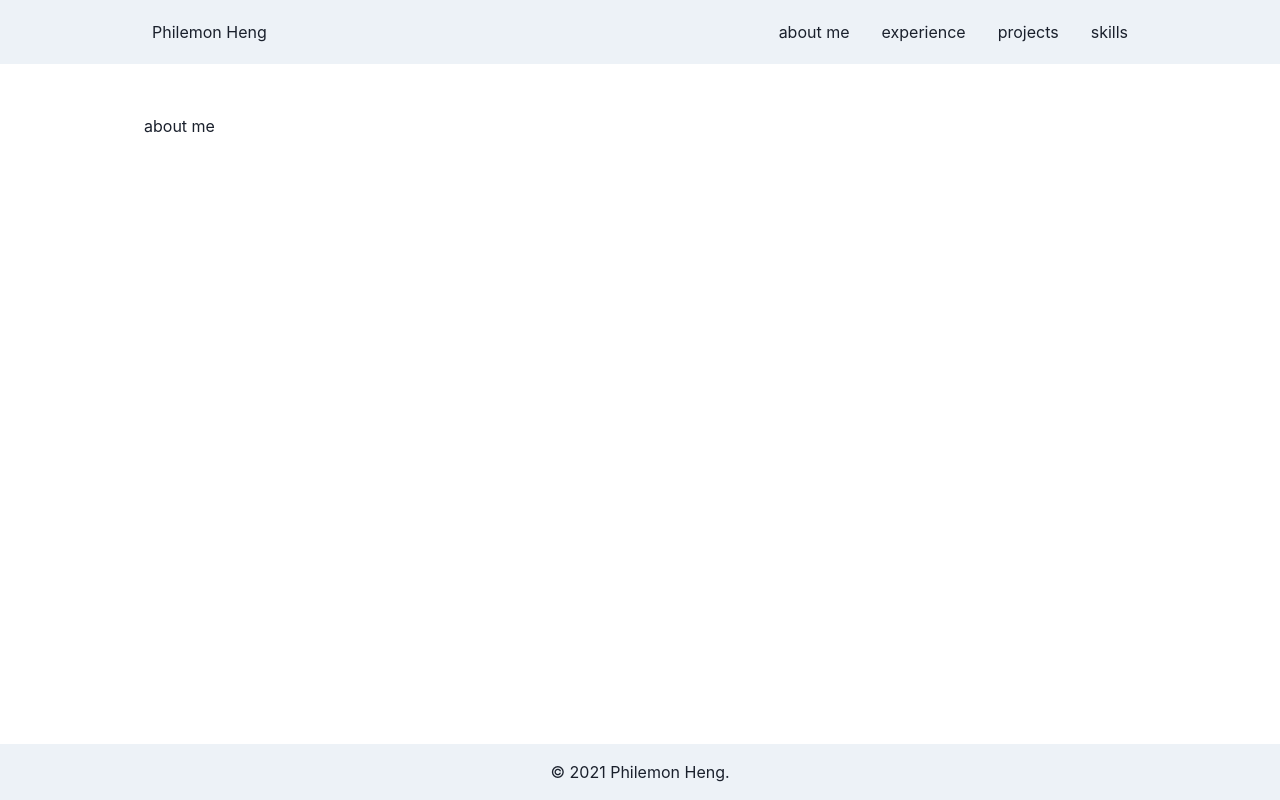
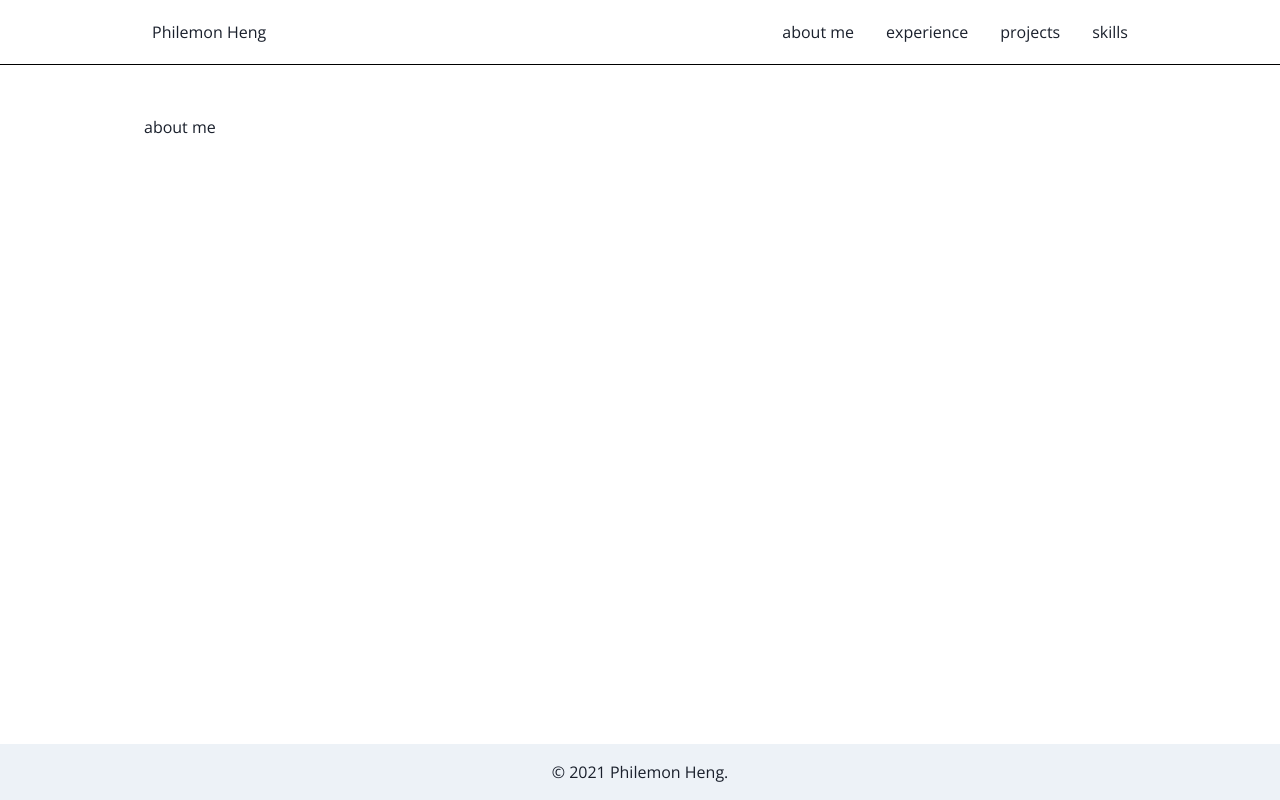
Before and after one commit to fillingthemoon/personal-website-02, a Next.js app: page / in a window 1280 px wide. Built offline with nearby package versions, Linux system fonts and the light colour scheme.

Commit message:
add theme and Open Sans

```diff
--- a/components/layout/navbar.js
+++ b/components/layout/navbar.js
@@ -8,7 +8,6 @@
   Link,
   IconButton,
   useDisclosure,
-  useColorModeValue,
   Stack,
 } from '@chakra-ui/react'
 import { HamburgerIcon, CloseIcon } from '@chakra-ui/icons'
@@ -40,7 +39,7 @@
       rounded={'md'}
       _hover={{
         textDecoration: 'none',
-        bg: useColorModeValue('gray.200', 'gray.700'),
+        bg: 'black',
       }}
     >
       {name}
@@ -52,7 +51,7 @@
   const { isOpen, onOpen, onClose } = useDisclosure()
 
   return (
-    <Box bg={useColorModeValue('gray.100', 'gray.900')}>
+    <Box borderBottom="1px solid black">
       <Container  maxW="container.lg">
         <Flex h={16} alignItems={'center'} justify={'space-between'}>
           <IconButton
--- a/pages/_app.js
+++ b/pages/_app.js
@@ -2,10 +2,11 @@
 import '../styles/globals.css'
 
 import { ChakraProvider } from '@chakra-ui/react'
+import theme from '../theme'
 
 function MyApp({ Component, pageProps }) {
   return (
-    <ChakraProvider>
+    <ChakraProvider theme={theme}>
       <Layout>
         <Component {...pageProps} />
       </Layout>
--- a/pages/index.js
+++ b/pages/index.js
@@ -5,6 +5,12 @@
     <div>
       <Head>
         <title>about me</title>
+        <link rel="preconnect" href="https://fonts.googleapis.com" />
+        <link rel="preconnect" href="https://fonts.gstatic.com" crossOrigin />
+        <link
+          href="https://fonts.googleapis.com/css2?family=Open+Sans:ital,wght@0,300;0,400;0,600;0,700;0,800;1,300;1,400;1,600;1,700;1,800&display=swap"
+          rel="stylesheet"
+        ></link>
       </Head>
       about me
     </div>
--- /dev/null
+++ b/theme.js
@@ -0,0 +1,14 @@
+import { extendTheme } from '@chakra-ui/react'
+
+const theme = extendTheme({
+  colors: {
+    black: '#333',
+    blue: '#0078f7',
+  },
+  fonts: {
+    body: 'Open Sans',
+    heading: 'Open Sans',
+  }
+})
+
+export default theme
```
